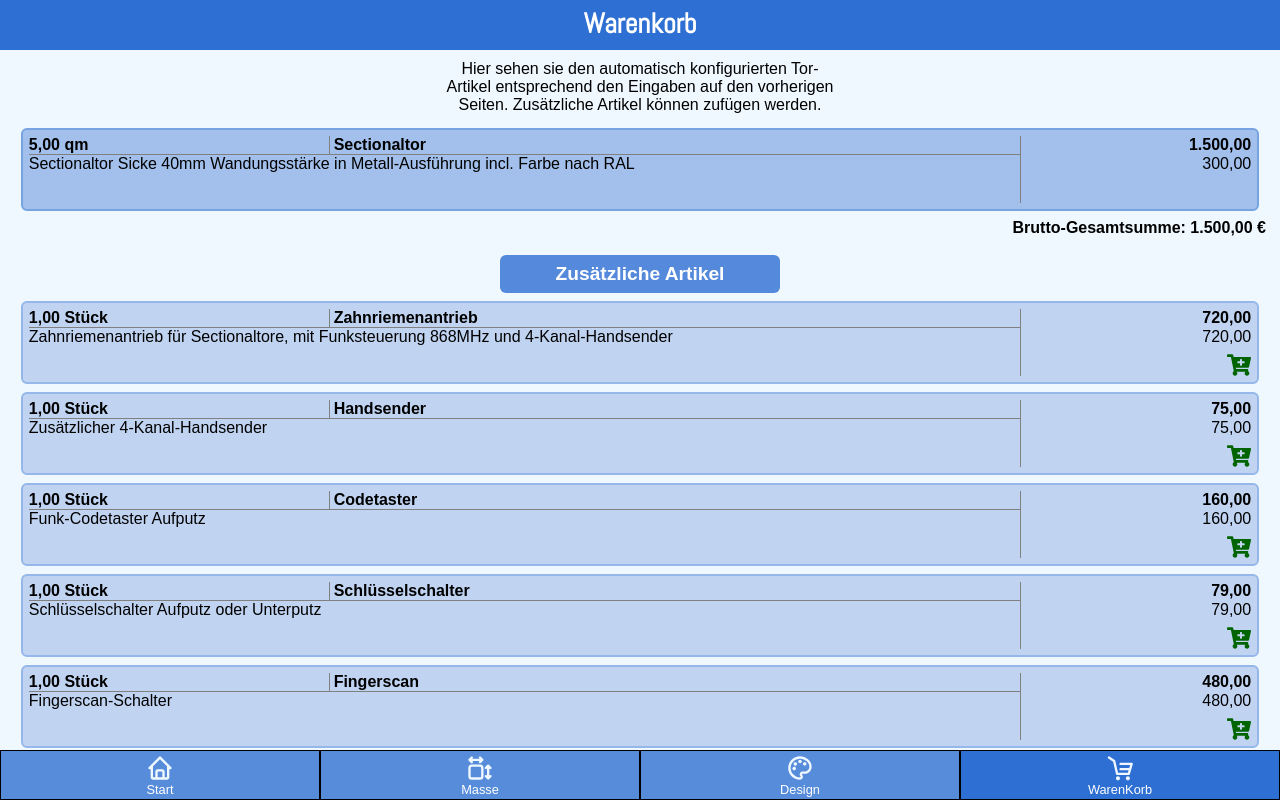
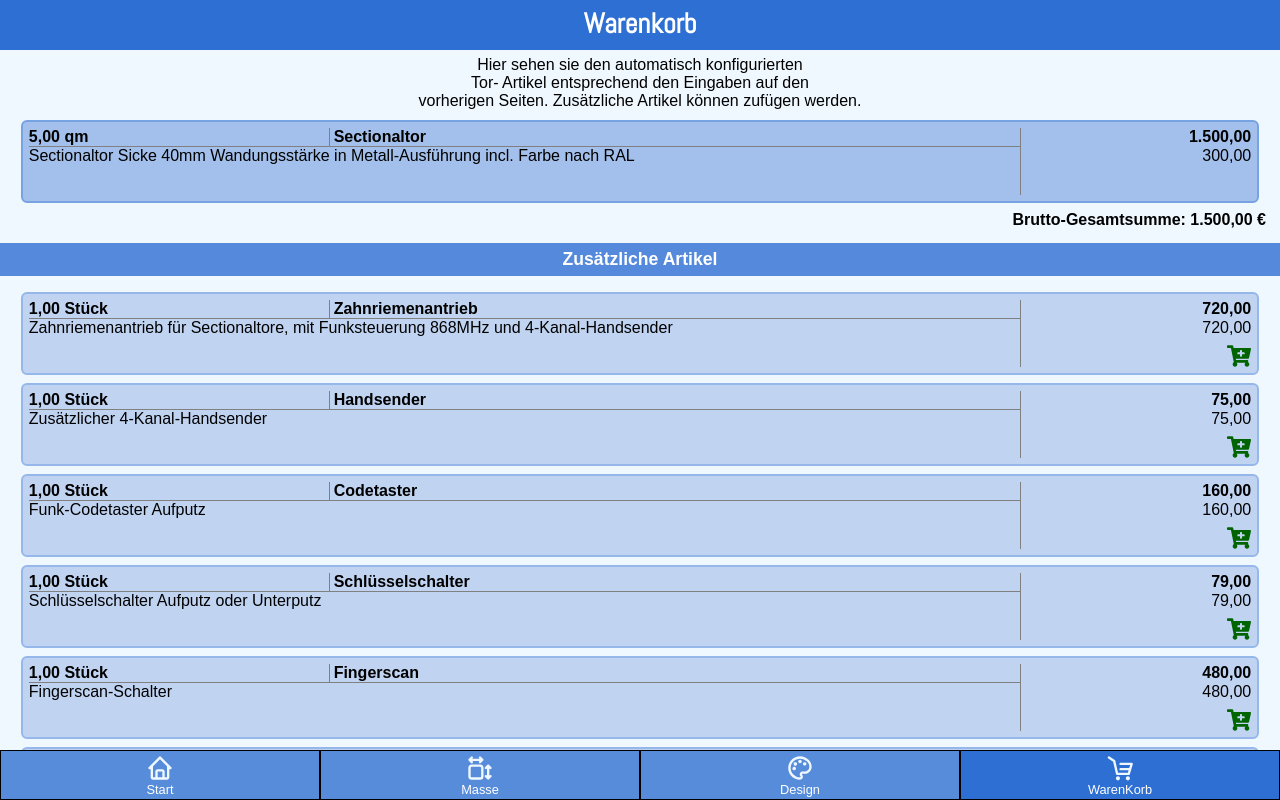
Before and after one commit to FrankOelsch/capstone-project, a React (Create React App) app: page /cart in a window 1280 px wide. Shown: the top 800 px of the page. Built offline with nearby package versions, Linux system fonts and the light colour scheme.

Commit message:
optimize ui/ux

```diff
--- a/src/pages/Cart.js
+++ b/src/pages/Cart.js
@@ -207,10 +207,9 @@ export default function Cart() {
       <Header text={"Warenkorb"} />
       <Container>
         <StyledTopP>
-          Hier sehen sie den automatisch konfigurierten Tor-
-          <br /> Artikel entsprechend den Eingaben auf den vorherigen
-          <br />
-          Seiten. Zusätzliche Artikel können zufügen werden.
+          Hier sehen sie den automatisch konfigurierten <br />
+          Tor- Artikel entsprechend den Eingaben auf den <br />
+          vorherigen Seiten. Zusätzliche Artikel können zufügen werden.
         </StyledTopP>
 
         <StyledSection>
@@ -233,7 +232,8 @@ export default function Cart() {
           preventScroll={true}
           onAfterClose={handleAfterClose}
         >
-          <StyledH3>Artikel bearbeiten</StyledH3>
+          <StyledH4>Artikel bearbeiten</StyledH4>
+
           <form onSubmit={handleSubmit}>
             <input type="hidden" name="id" value={cartItem.id} />
             <StyledLabel htmlFor="name">Artikel-Name:</StyledLabel>
@@ -267,7 +267,8 @@ export default function Cart() {
 
         <StyledSumP>{"Brutto-Gesamtsumme: " + getSum() + " €"}</StyledSumP>
 
-        <StyledH4>Zusätzliche Artikel</StyledH4>
+        <StyledH3>Zusätzliche Artikel</StyledH3>
+
         <StyledSection>
           {filteredShopItems.map((item) => (
             <Item
@@ -293,11 +294,11 @@ const Container = styled.main`
   flex-direction: column;
   flex-wrap: nowrap;
   align-items: center;
-  justify-content: center;
+  justify-content: flex-start;
   text-align: center;
 `;
 
-const StyledH3 = styled.h3`
+const StyledH4 = styled.h4`
   font-family: Arial, Helvetica, sans-serif;
   font-size: 1.2em;
   margin-bottom: 10px;
@@ -316,7 +317,7 @@ const StyledLabel = styled.label`
 const StyledTopP = styled.p`
   font-family: Arial, Helvetica, sans-serif;
   font-size: 1em;
-  margin: 6px 0;
+  margin: 2px;
 `;
 
 const StyledSumP = styled.p`
@@ -348,14 +349,12 @@ const StyledButton = styled.button`
   }
 `;
 
-const StyledH4 = styled.h4`
+const StyledH3 = styled.h3`
   font-family: Arial, Helvetica, sans-serif;
-  font-size: 1.2em;
+  font-size: 1.1em;
   color: white;
-  width: 280px;
-  padding: 8px;
-  border-color: ${variables.BACKGROUND_COLOR_1};
-  border-radius: 6px;
+  width: 100%;
+  padding: 6px;
   background-color: ${variables.BACKGROUND_COLOR_1};
-  margin-top: 12px;
+  margin: 8px;
 `;
--- a/src/pages/Design.js
+++ b/src/pages/Design.js
@@ -208,10 +208,8 @@ export default function Design() {
       <Header text={configForSave.system + " " + qm + " qm"} />
       <Container>
         <StyledTopP>
-          Bitte wählen sie hier die gewünschte Torausführung
-          <br />
-          und -farbe, und die Farbe der Hauswand, um einen <br />
-          visuellen Eindruck zu bekommen
+          Wählen sie hier die gewünschte Torausführung <br />
+          und -farbe, um einen Eindruck zu bekommen
         </StyledTopP>
 
         <StyledCanvas id="canvas" ref={canvasRef} width={650} height={400}>
@@ -282,22 +280,19 @@ const Container = styled.main`
   flex-direction: column;
   flex-wrap: nowrap;
   align-items: center;
-  justify-content: center;
+  justify-content: flex-start;
   text-align: center;
 `;
 
 const StyledCanvas = styled.canvas`
-  margin: 10px auto;
+  margin: 8px auto;
   width: 90%;
   background-color: lightslategray;
 `;
 
 const StyledLabel = styled.label`
-  text-align: left;
-`;
-
-const StyledH3 = styled.h3`
-  margin: 10px;
+  font-family: Arial, Helvetica, sans-serif;
+  font-size: 0.9em;
 `;
 
 const StyledButton = styled.button`
@@ -322,5 +317,5 @@ const StyledButton = styled.button`
 const StyledTopP = styled.p`
   font-family: Arial, Helvetica, sans-serif;
   font-size: 1em;
-  margin: 6px 0;
+  margin: 2px;
 `;
--- a/src/pages/Measure.js
+++ b/src/pages/Measure.js
@@ -287,10 +287,8 @@ export default function Measure() {
       <Header text={configForSave.system + " " + qm + " qm"} />
       <Container>
         <StyledTopP>
-          Bitte geben sie hier Höhe, Breite und optional
-          <br />
-          den Radius der Toröffnung ein, um die Torfläche <br />
-          zu berechnen und darzustellen.
+          Geben sie hier Höhe, Breite und Radius ein, um <br />
+          die Torfläche zu berechnen und darzustellen.
         </StyledTopP>
 
         <StyledCanvas id="canvas" ref={canvasRef} width={650} height={400}>
@@ -321,7 +319,7 @@ export default function Measure() {
             ref={inputWidthRef}
           />
 
-          <label htmlFor="gateHeight">Tor-Höhe in cm</label>
+          <StyledLabel htmlFor="gateHeight">Tor-Höhe in cm</StyledLabel>
           <TextInput
             required
             type="number"
@@ -333,7 +331,7 @@ export default function Measure() {
             ref={inputHeightRef}
           />
 
-          <label htmlFor="radius">Torbogen-Radius in cm</label>
+          <StyledLabel htmlFor="radius">Torbogen-Radius in cm</StyledLabel>
           <TextInput
             required
             type="number"
@@ -361,22 +359,19 @@ const Container = styled.main`
   flex-direction: column;
   flex-wrap: nowrap;
   align-items: center;
-  justify-content: center;
+  justify-content: flex-start;
   text-align: center;
 `;
 
 const StyledCanvas = styled.canvas`
-  margin: 10px auto;
+  margin: 8px auto;
   width: 90%;
   background-color: lightslategray;
 `;
 
 const StyledLabel = styled.label`
-  text-align: left;
-`;
-
-const StyledH3 = styled.h3`
-  margin: 10px;
+  font-family: Arial, Helvetica, sans-serif;
+  font-size: 0.9em;
 `;
 
 const StyledButton = styled.button`
@@ -401,5 +396,5 @@ const StyledButton = styled.button`
 const StyledTopP = styled.p`
   font-family: Arial, Helvetica, sans-serif;
   font-size: 1em;
-  margin: 6px 0;
+  margin: 2px;
 `;
```
